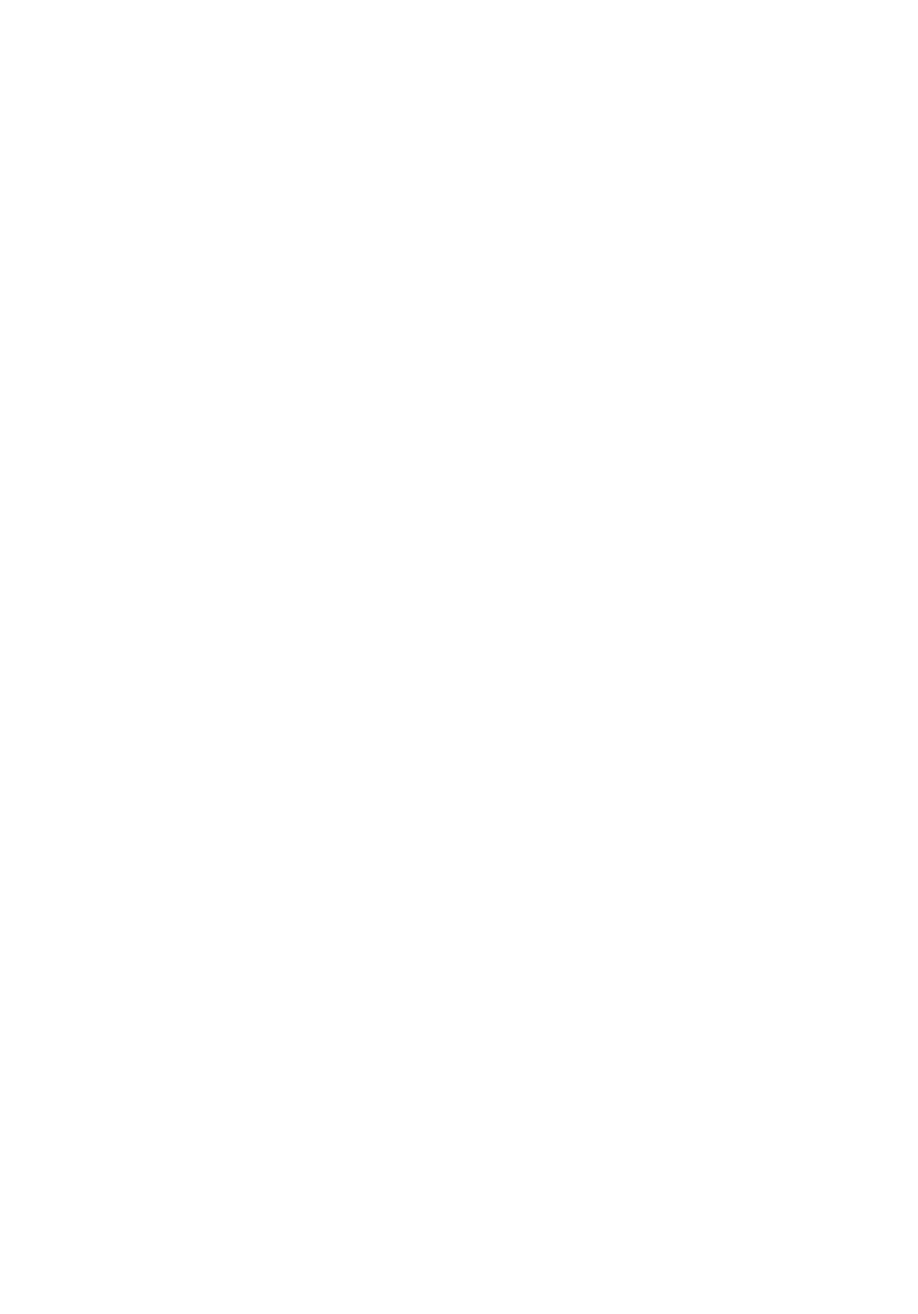
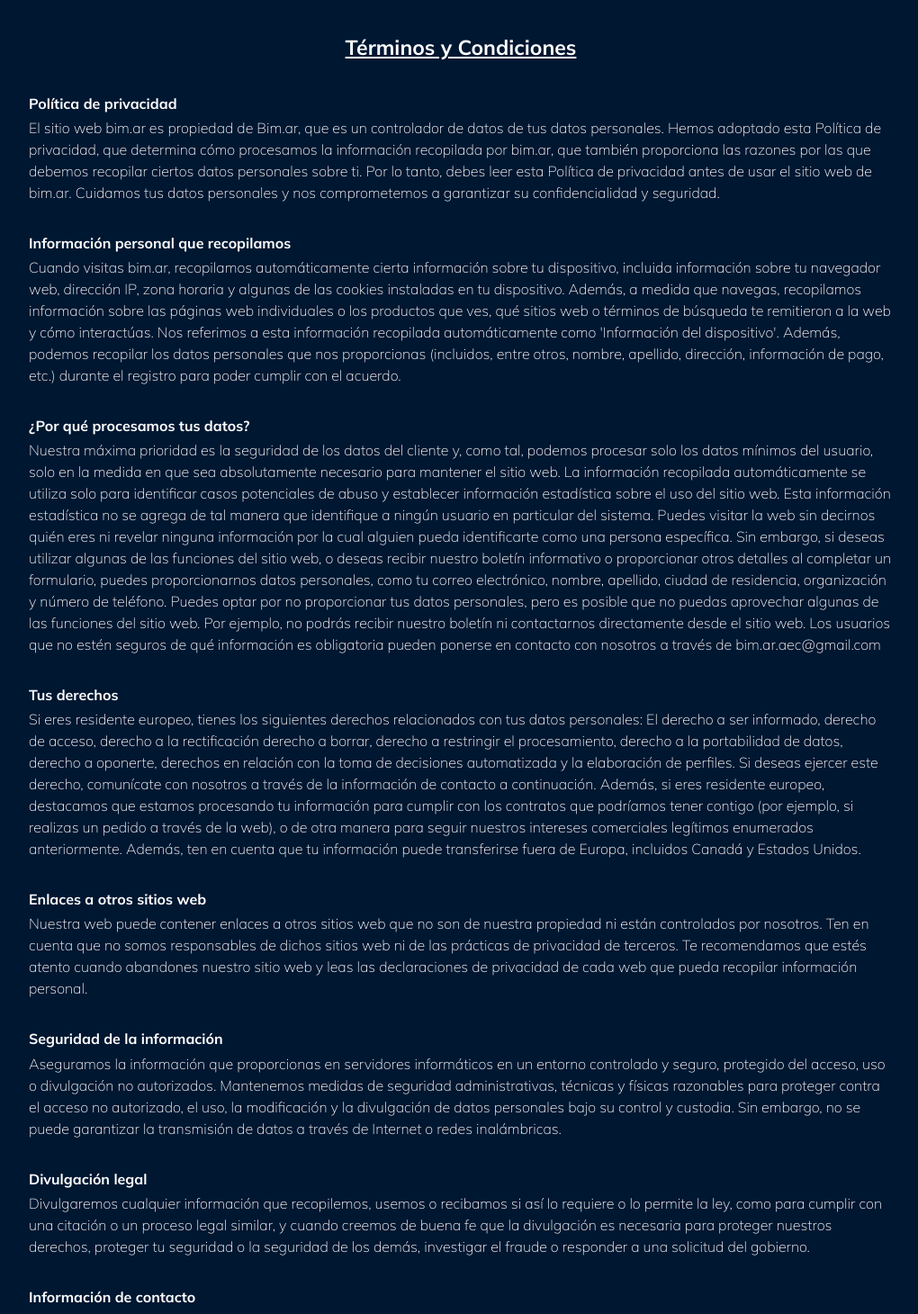
Before and after one commit to escuderoemanuel/bim-ar, a React (Vite) app: page /terms-es in a window 1280 px wide. Shown: the part 104-1564 px from the top of the page at 90% size, without its empty margins (128-1148 px from the left). Before the commit the page ends 961 px from the top, so only its background shows below. Built offline with nearby package versions, Linux system fonts and the light colour scheme.

Commit message:
Punto de Control: Términos y Condiciones

```diff
--- a/src/components/Body/Nosotros/Nosotros.css
+++ b/src/components/Body/Nosotros/Nosotros.css
@@ -16,7 +16,6 @@
 
 .nosotrosText {
   height: 505px;
-  max-width: 560px;
 }
 
 .nosotros h3 {
--- a/src/components/Footer/Derechos/Terms/Terms-Es.jsx
+++ b/src/components/Footer/Derechos/Terms/Terms-Es.jsx
@@ -14,11 +14,22 @@
         </div>
         <div className='bodyTerms'>
           <h3 className='title'>{termsEs.title}</h3>
-          {Object.values(termsEs.text).map((text, id) => (
-            <p className='text' key={id}>
-              {text}
-            </p>
-          ))}
+          <h4>{termsEs.text.title1}</h4>
+          <p>{termsEs.text.text1}</p>
+          <h4>{termsEs.text.title2}</h4>
+          <p>{termsEs.text.text2}</p>
+          <h4>{termsEs.text.title3}</h4>
+          <p>{termsEs.text.text3}</p>
+          <h4>{termsEs.text.title4}</h4>
+          <p>{termsEs.text.text4}</p>
+          <h4>{termsEs.text.title5}</h4>
+          <p>{termsEs.text.text5}</p>
+          <h4>{termsEs.text.title6}</h4>
+          <p>{termsEs.text.text6}</p>
+          <h4>{termsEs.text.title7}</h4>
+          <p>{termsEs.text.text7}</p>
+          <h4>{termsEs.text.title8}</h4>
+          <p>{termsEs.text.text8}</p>
         </div>
       </div>
     </div>
--- a/src/components/Footer/Derechos/Terms/Terms.css
+++ b/src/components/Footer/Derechos/Terms/Terms.css
@@ -1,14 +1,15 @@
 .terms {
-  background-color: var(--background-dark);
-  color: var(--text-light);
+  background-color: var(--fondo-);
+  color: var(--hex-);
   min-height: 100vh;
   width: 100%;
+  font-size: 0.8em;
 }
 
 .termsContainer {
   max-width: 1280px;
   margin: auto;
-  padding: 2rem;
+  padding: 2rem 10rem;
 }
 
 .headerTerms {
@@ -16,14 +17,17 @@
 }
 
 .bodyTerms h3 {
-  margin-bottom: 1rem;
-  font-style: italic;
+  margin-bottom: 2rem;
   text-decoration: underline;
   font-weight: light;
   text-align: center;
 }
 
+.bodyTerms h4 {
+  margin-bottom: 0.2rem;
+}
+
 .bodyTerms p {
-  font-size: 16px;
-  margin-bottom: 1rem;
+  margin-bottom: 2rem;
+  font-weight: 200;
 }
--- a/src/translations/en/termsEn.json
+++ b/src/translations/en/termsEn.json
@@ -1,9 +1,21 @@
 {
   "title": "Terms and Conditions",
   "text": {
-    "text1": "1. text1 Lorem ipsum dolor sit, amet consectetur adipisicing elit.\n Ullam fuga velit, ratione fugiat hic alias eligendi accusamus doloribus, modiquos, esse nobis eum impedit odio voluptatem explicabo id ducimusmagni? \nAccusamus cumque rerum eveniet ipsa quia doloribus debitisoptio alias eligendi at, voluptatibus neque veniam, impedit sapiente quibusdam ipsum illo illum deserunt vero! Dolores voluptate quaedebitis vitae amet? Voluptate? Adipisci, ullam quae aperiam dolore voluptatibus ipsa expedita, saepe reprehenderit commodi sit dolores enim illum animi temporibus sed illo assumenda ex maxime eaque neque necessitatibus veniam! \nEnim quo sed mollitia! Officiis alias excepturi dolor iusto, accusantium deserunt quos laboriosam adipisci aut aliquam distinctio earum rerum praesentium, dolorem consequunturiste. Excepturi corporis vel quaerat minima repudiandae perferendis, ucimus atque eos repellendus? Et nemo\n cupiditate amet perferendis error suscipit enim! Voluptatum aperiam veniam aliquid, enim ipsam velit? Numquam quod cupiditate illo vel, quam \nexpedita qui placeat, dolor vero adipisci voluptatibus et! Error?",
-    "text2": "2. text2 Lorem ipsum dolor sit, amet consectetur adipisicing elit.\n Ullam fuga velit, ratione fugiat hic alias eligendi accusamus doloribus, modiquos, esse nobis eum impedit odio voluptatem explicabo id ducimusmagni? \nAccusamus cumque rerum eveniet ipsa quia doloribus debitisoptio alias eligendi at, voluptatibus neque veniam, impedit sapiente quibusdam ipsum illo illum deserunt vero! Dolores voluptate quaedebitis vitae amet? Voluptate? Adipisci, ullam quae aperiam dolore voluptatibus ipsa expedita, saepe reprehenderit commodi sit dolores enim illum animi temporibus sed illo assumenda ex maxime eaque neque necessitatibus veniam! \nEnim quo sed mollitia! Officiis alias excepturi dolor iusto, accusantium deserunt quos laboriosam adipisci aut aliquam distinctio earum rerum praesentium, dolorem consequunturiste. Excepturi corporis vel quaerat minima repudiandae perferendis, ucimus atque eos repellendus? Et nemo\n cupiditate amet perferendis error suscipit enim! Voluptatum aperiam veniam aliquid, enim ipsam velit? Numquam quod cupiditate illo vel, quam \nexpedita qui placeat, dolor vero adipisci voluptatibus et! Error?",
-    "text3": "3. text3 Lorem ipsum dolor sit, amet consectetur adipisicing elit.\n Ullam fuga velit, ratione fugiat hic alias eligendi accusamus doloribus, modiquos, esse nobis eum impedit odio voluptatem explicabo id ducimusmagni? \nAccusamus cumque rerum eveniet ipsa quia doloribus debitisoptio alias eligendi at, voluptatibus neque veniam, impedit sapiente quibusdam ipsum illo illum deserunt vero! Dolores voluptate quaedebitis vitae amet? Voluptate? Adipisci, ullam quae aperiam dolore voluptatibus ipsa expedita, saepe reprehenderit commodi sit dolores enim illum animi temporibus sed illo assumenda ex maxime eaque neque necessitatibus veniam! \nEnim quo sed mollitia! Officiis alias excepturi dolor iusto, accusantium deserunt quos laboriosam adipisci aut aliquam distinctio earum rerum praesentium, dolorem consequunturiste. Excepturi corporis vel quaerat minima repudiandae perferendis, ucimus atque eos repellendus? Et nemo\n cupiditate amet perferendis error suscipit enim! Voluptatum aperiam veniam aliquid, enim ipsam velit? Numquam quod cupiditate illo vel, quam \nexpedita qui placeat, dolor vero adipisci voluptatibus et! Error?",
-    "text4": "4. text4 Lorem ipsum dolor sit, amet consectetur adipisicing elit.\n Ullam fuga velit, ratione fugiat hic alias eligendi accusamus doloribus, modiquos, esse nobis eum impedit odio voluptatem explicabo id ducimusmagni? \nAccusamus cumque rerum eveniet ipsa quia doloribus debitisoptio alias eligendi at, voluptatibus neque veniam, impedit sapiente quibusdam ipsum illo illum deserunt vero! Dolores voluptate quaedebitis vitae amet? Voluptate? Adipisci, ullam quae aperiam dolore voluptatibus ipsa expedita, saepe reprehenderit commodi sit dolores enim illum animi temporibus sed illo assumenda ex maxime eaque neque necessitatibus veniam! \nEnim quo sed mollitia! Officiis alias excepturi dolor iusto, accusantium deserunt quos laboriosam adipisci aut aliquam distinctio earum rerum praesentium, dolorem consequunturiste. Excepturi corporis vel quaerat minima repudiandae perferendis, ucimus atque eos repellendus? Et nemo\n cupiditate amet perferendis error suscipit enim! Voluptatum aperiam veniam aliquid, enim ipsam velit? Numquam quod cupiditate illo vel, quam \nexpedita qui placeat, dolor vero adipisci voluptatibus et! Error?"
+    "title1": "Privacy Policy",
+    "text1": "The website bim.ar is owned by Bim.ar, which is a data controller of your personal data. \nWe have adopted this Privacy Policy, which determines how we process the information collected by bim.ar and also provides the reasons why we need to collect certain personal data about you. Therefore, you should read this Privacy Policy before using the bim.ar website. \nWe care about your personal data and are committed to ensuring its confidentiality and security.",
+    "title2": "Personal Information We Collect",
+    "text2": "When you visit bim.ar, we automatically collect certain information about your device, including information about your web browser, IP address, time zone, and some of the cookies installed on your device. Additionally, as you browse, we collect information about the individual web pages or products you view, the websites or search terms that referred you to the website, and how you interact with it. We refer to this automatically-collected information as 'Device Information'. Furthermore, we may collect the personal data you provide to us (including, among others, name, surname, address, payment information, etc.) during registration in order to fulfill the agreement.",
+    "title3": "Why We Process Your Data",
+    "text3": "Our highest priority is the security of customer data, and as such, we may only process minimal user data, only to the extent that it is absolutely necessary to maintain the website. The automatically collected information is used only to identify potential cases of abuse and to establish statistical information about the use of the website. This statistical information is not aggregated in such a way as to identify any particular user of the system. You can visit the website without telling us who you are or revealing any information by which someone could identify you as a specific individual. However, if you wish to use some of the website's features or receive our newsletter or provide other details by filling out a form, you may provide us with personal data such as your email address, name, surname, city of residence, organization, and phone number. You can choose not to provide your personal data, but you may not be able to take advantage of some of the website's features. For example, you will not be able to receive our newsletter or contact us directly from the website. Users who are unsure about which information is mandatory can contact us through bim.ar.aec@gmail.com.",
+    "title4": "Your Rights",
+    "text4": "If you are a European resident, you have the following rights regarding your personal data: \nThe right to be informed, the right of access, the right to rectification, the right to erasure, the right to restrict processing, the right to data portability, the right to object, rights in relation to automated decision-making and profiling. \nIf you wish to exercise this right, please contact us using the contact information provided below.\nFurthermore, if you are a European resident, please note that we are processing your information to fulfill any contracts we might have with you (for example, if you make an order through the website) or otherwise to pursue our legitimate business interests listed above. \nAdditionally, please note that your information may be transferred outside of Europe, including to Canada and the United States.",
+    "title5": "Links to Other Websites",
+    "text5": "Our website may contain links to other websites that are not owned or controlled by us. Please be aware that we are not responsible for those websites or the privacy practices of third parties. We recommend that you exercise caution when you leave our website and read the privacy statements of each website that may collect personal information.",
+    "title6": "Information Security",
+    "text6": "We secure the information you provide on computer servers in a controlled, secure environment, protected from unauthorized access, use, or disclosure. \nWe maintain reasonable administrative, technical, and physical security measures to protect against unauthorized access, use, alteration, and disclosure of personal data under our control and custody. \nHowever, the transmission of data over the Internet or wireless networks cannot be guaranteed.",
+    "title7": "Legal Disclosure",
+    "text7": "We will disclose any information we collect, use, or receive if required or permitted by law, such as to comply with a subpoena or similar legal process, and when we believe in good faith that disclosure is necessary to protect our rights, protect your safety or the safety of others, investigate fraud, or respond to a government request.",
+    "title8": "Contact Information",
+    "text8": "If you wish to contact us to understand more about this Policy or to contact us regarding any matter relating to individual rights and your personal information, you can email us at bim.ar.aec@gmail.com."
   }
 }
--- a/src/translations/es/termsEs.json
+++ b/src/translations/es/termsEs.json
@@ -1,9 +1,21 @@
 {
   "title": "Términos y Condiciones",
   "text": {
-    "text1": "1. text1 Lorem ipsum dolor sit, amet consectetur adipisicing elit.\n Ullam fuga velit, ratione fugiat hic alias eligendi accusamus doloribus, modiquos, esse nobis eum impedit odio voluptatem explicabo id ducimusmagni? \nAccusamus cumque rerum eveniet ipsa quia doloribus debitisoptio alias eligendi at, voluptatibus neque veniam, impedit sapiente quibusdam ipsum illo illum deserunt vero! Dolores voluptate quaedebitis vitae amet? Voluptate? Adipisci, ullam quae aperiam dolore voluptatibus ipsa expedita, saepe reprehenderit commodi sit dolores enim illum animi temporibus sed illo assumenda ex maxime eaque neque necessitatibus veniam! \nEnim quo sed mollitia! Officiis alias excepturi dolor iusto, accusantium deserunt quos laboriosam adipisci aut aliquam distinctio earum rerum praesentium, dolorem consequunturiste. Excepturi corporis vel quaerat minima repudiandae perferendis, ucimus atque eos repellendus? Et nemo\n cupiditate amet perferendis error suscipit enim! Voluptatum aperiam veniam aliquid, enim ipsam velit? Numquam quod cupiditate illo vel, quam \nexpedita qui placeat, dolor vero adipisci voluptatibus et! Error?",
-    "text2": "2. text2 Lorem ipsum dolor sit, amet consectetur adipisicing elit.\n Ullam fuga velit, ratione fugiat hic alias eligendi accusamus doloribus, modiquos, esse nobis eum impedit odio voluptatem explicabo id ducimusmagni? \nAccusamus cumque rerum eveniet ipsa quia doloribus debitisoptio alias eligendi at, voluptatibus neque veniam, impedit sapiente quibusdam ipsum illo illum deserunt vero! Dolores voluptate quaedebitis vitae amet? Voluptate? Adipisci, ullam quae aperiam dolore voluptatibus ipsa expedita, saepe reprehenderit commodi sit dolores enim illum animi temporibus sed illo assumenda ex maxime eaque neque necessitatibus veniam! \nEnim quo sed mollitia! Officiis alias excepturi dolor iusto, accusantium deserunt quos laboriosam adipisci aut aliquam distinctio earum rerum praesentium, dolorem consequunturiste. Excepturi corporis vel quaerat minima repudiandae perferendis, ucimus atque eos repellendus? Et nemo\n cupiditate amet perferendis error suscipit enim! Voluptatum aperiam veniam aliquid, enim ipsam velit? Numquam quod cupiditate illo vel, quam \nexpedita qui placeat, dolor vero adipisci voluptatibus et! Error?",
-    "text3": "3. text3 Lorem ipsum dolor sit, amet consectetur adipisicing elit.\n Ullam fuga velit, ratione fugiat hic alias eligendi accusamus doloribus, modiquos, esse nobis eum impedit odio voluptatem explicabo id ducimusmagni? \nAccusamus cumque rerum eveniet ipsa quia doloribus debitisoptio alias eligendi at, voluptatibus neque veniam, impedit sapiente quibusdam ipsum illo illum deserunt vero! Dolores voluptate quaedebitis vitae amet? Voluptate? Adipisci, ullam quae aperiam dolore voluptatibus ipsa expedita, saepe reprehenderit commodi sit dolores enim illum animi temporibus sed illo assumenda ex maxime eaque neque necessitatibus veniam! \nEnim quo sed mollitia! Officiis alias excepturi dolor iusto, accusantium deserunt quos laboriosam adipisci aut aliquam distinctio earum rerum praesentium, dolorem consequunturiste. Excepturi corporis vel quaerat minima repudiandae perferendis, ucimus atque eos repellendus? Et nemo\n cupiditate amet perferendis error suscipit enim! Voluptatum aperiam veniam aliquid, enim ipsam velit? Numquam quod cupiditate illo vel, quam \nexpedita qui placeat, dolor vero adipisci voluptatibus et! Error?",
-    "text4": "4. text4 Lorem ipsum dolor sit, amet consectetur adipisicing elit.\n Ullam fuga velit, ratione fugiat hic alias eligendi accusamus doloribus, modiquos, esse nobis eum impedit odio voluptatem explicabo id ducimusmagni? \nAccusamus cumque rerum eveniet ipsa quia doloribus debitisoptio alias eligendi at, voluptatibus neque veniam, impedit sapiente quibusdam ipsum illo illum deserunt vero! Dolores voluptate quaedebitis vitae amet? Voluptate? Adipisci, ullam quae aperiam dolore voluptatibus ipsa expedita, saepe reprehenderit commodi sit dolores enim illum animi temporibus sed illo assumenda ex maxime eaque neque necessitatibus veniam! \nEnim quo sed mollitia! Officiis alias excepturi dolor iusto, accusantium deserunt quos laboriosam adipisci aut aliquam distinctio earum rerum praesentium, dolorem consequunturiste. Excepturi corporis vel quaerat minima repudiandae perferendis, ucimus atque eos repellendus? Et nemo\n cupiditate amet perferendis error suscipit enim! Voluptatum aperiam veniam aliquid, enim ipsam velit? Numquam quod cupiditate illo vel, quam \nexpedita qui placeat, dolor vero adipisci voluptatibus et! Error?"
+    "title1": "Política de privacidad",
+    "text1": "El sitio web bim.ar es propiedad de Bim.ar, que es un controlador de datos de tus datos personales. \nHemos adoptado esta Política de privacidad, que determina cómo procesamos la información recopilada por bim.ar, que también proporciona las razones por las que debemos recopilar ciertos datos personales sobre ti. Por lo tanto, debes leer esta Política de privacidad antes de usar el sitio web de bim.ar. \nCuidamos tus datos personales y nos comprometemos a garantizar su confidencialidad y seguridad.",
+    "title2": "Información personal que recopilamos",
+    "text2": "Cuando visitas bim.ar, recopilamos automáticamente cierta información sobre tu dispositivo, incluida información sobre tu navegador web, dirección IP, zona horaria y algunas de las cookies instaladas en tu dispositivo. Además, a medida que navegas, recopilamos información sobre las páginas web individuales o los productos que ves, qué sitios web o términos de búsqueda te remitieron a la web y cómo interactúas. Nos referimos a esta información recopilada automáticamente como 'Información del dispositivo'. Además, podemos recopilar los datos personales que nos proporcionas (incluidos, entre otros, nombre, apellido, dirección, información de pago, etc.) durante el registro para poder cumplir con el acuerdo.",
+    "title3": "¿Por qué procesamos tus datos?",
+    "text3": "Nuestra máxima prioridad es la seguridad de los datos del cliente y, como tal, podemos procesar solo los datos mínimos del usuario, solo en la medida en que sea absolutamente necesario para mantener el sitio web. La información recopilada automáticamente se utiliza solo para identificar casos potenciales de abuso y establecer información estadística sobre el uso del sitio web. Esta información estadística no se agrega de tal manera que identifique a ningún usuario en particular del sistema. Puedes visitar la web sin decirnos quién eres ni revelar ninguna información por la cual alguien pueda identificarte como una persona específica. Sin embargo, si deseas utilizar algunas de las funciones del sitio web, o deseas recibir nuestro boletín informativo o proporcionar otros detalles al completar un formulario, puedes proporcionarnos datos personales, como tu correo electrónico, nombre, apellido, ciudad de residencia, organización y número de teléfono. Puedes optar por no proporcionar tus datos personales, pero es posible que no puedas aprovechar algunas de las funciones del sitio web. Por ejemplo, no podrás recibir nuestro boletín ni contactarnos directamente desde el sitio web. Los usuarios que no estén seguros de qué información es obligatoria pueden ponerse en contacto con nosotros a través de bim.ar.aec@gmail.com",
+    "title4": "Tus derechos",
+    "text4": "Si eres residente europeo, tienes los siguientes derechos relacionados con tus datos personales: \nEl derecho a ser informado, derecho de acceso, derecho a la rectificación derecho a borrar, derecho a restringir el procesamiento, derecho a la portabilidad de datos, derecho a oponerte, derechos en relación con la toma de decisiones automatizada y la elaboración de perfiles. \nSi deseas ejercer este derecho, comunícate con nosotros a través de la información de contacto a continuación.\nAdemás, si eres residente europeo, destacamos que estamos procesando tu información para cumplir con los contratos que podríamos tener contigo (por ejemplo, si realizas un pedido a través de la web), o de otra manera para seguir nuestros intereses comerciales legítimos enumerados anteriormente. \nAdemás, ten en cuenta que tu información puede transferirse fuera de Europa, incluidos Canadá y Estados Unidos.",
+    "title5": "Enlaces a otros sitios web",
+    "text5": "Nuestra web puede contener enlaces a otros sitios web que no son de nuestra propiedad ni están controlados por nosotros. Ten en cuenta que no somos responsables de dichos sitios web ni de las prácticas de privacidad de terceros. Te recomendamos que estés atento cuando abandones nuestro sitio web y leas las declaraciones de privacidad de cada web que pueda recopilar información personal.",
+    "title6": "Seguridad de la información",
+    "text6": "Aseguramos la información que proporcionas en servidores informáticos en un entorno controlado y seguro, protegido del acceso, uso o divulgación no autorizados. \nMantenemos medidas de seguridad administrativas, técnicas y físicas razonables para proteger contra el acceso no autorizado, el uso, la modificación y la divulgación de datos personales bajo su control y custodia. \nSin embargo, no se puede garantizar la transmisión de datos a través de Internet o redes inalámbricas.",
+    "title7": "Divulgación legal",
+    "text7": "Divulgaremos cualquier información que recopilemos, usemos o recibamos si así lo requiere o lo permite la ley, como para cumplir con una citación o un proceso legal similar, y cuando creemos de buena fe que la divulgación es necesaria para proteger nuestros derechos, proteger tu seguridad o la seguridad de los demás, investigar el fraude o responder a una solicitud del gobierno.",
+    "title8": "Información de contacto",
+    "text8": "Si deseas comunicarte con nosotros para comprender más sobre esta Política o deseas comunicarte con nosotros en relación con cualquier asunto sobre los derechos individuales y tu información personal, puedes enviarnos un correo electrónico a bim.ar.aec@gmail.com."
   }
 }
```
Also changed, not shown: src/components/Body/Inicio/Banner/Banner.jsx (+7 -0 lines), src/components/Body/Servicios/Servicios.css (+8 -7 lines), src/components/Footer/Derechos/Terms/Terms-En.jsx (+19 -8 lines), src/translations/en/global.json (+8 -8 lines), 6 other files (tests, documents, lock files or other folders).
